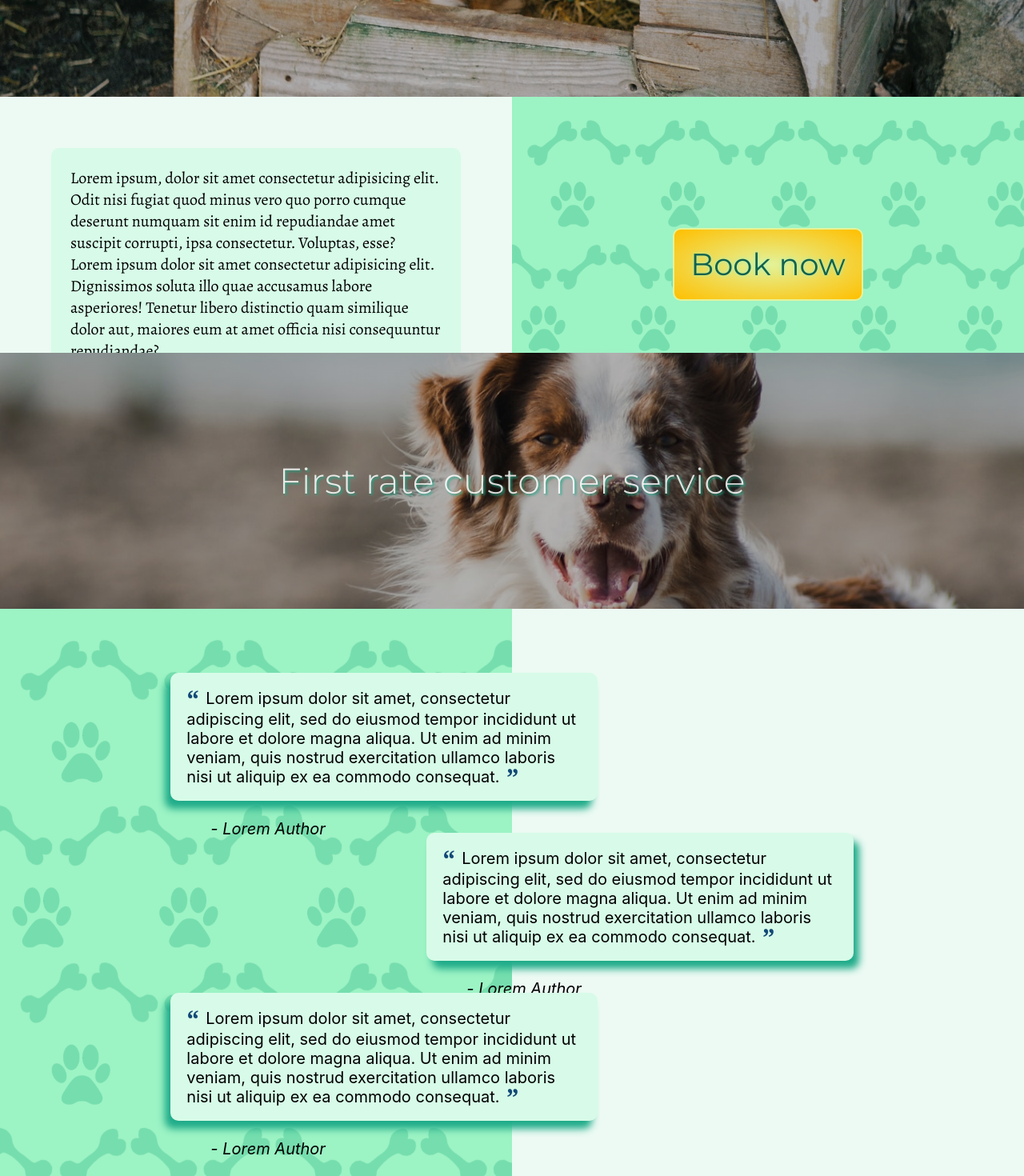
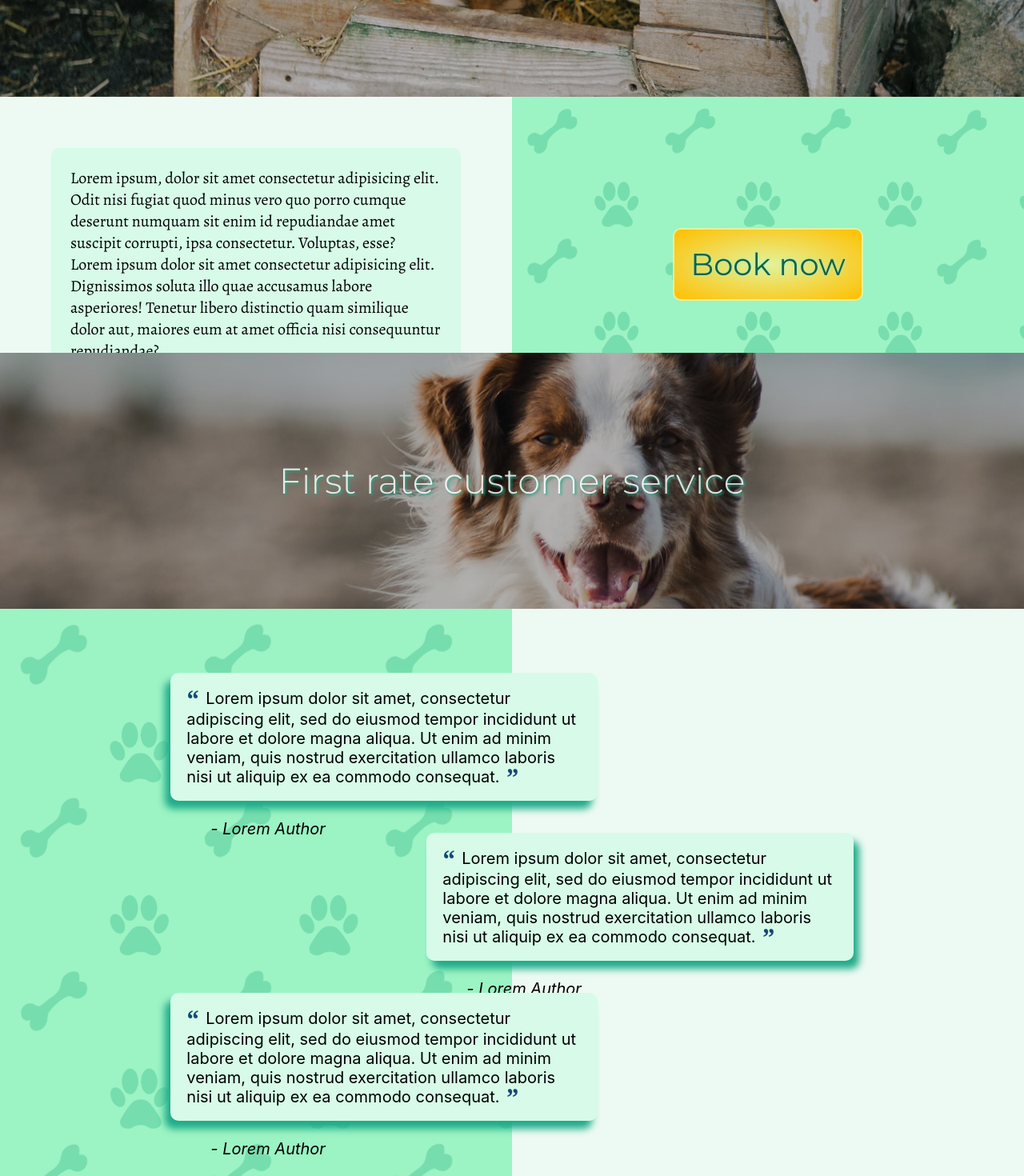
Before and after one commit to Velocima/green-lawns, a React (Create React App) app: page / in a window 1280 px wide. Shown: the part 360-1830 px from the top of the page at 80% size. Built offline with nearby package versions, Linux system fonts and the light colour scheme.

Commit message:
texture updated to sparser version

```diff
--- a/src/css/landing.css
+++ b/src/css/landing.css
@@ -63,7 +63,7 @@
       align-items: center;
       width: 100%;
       height: 100%;
-      background: url("../images/doggo-background-texture.png");
+      background: url("../images/doggo-background-texture-2.png");
       background-repeat: no-repeat;
       background-size: 150%; }
       .landing-container .description .call-to-action a {
--- a/src/css/review.css
+++ b/src/css/review.css
@@ -33,7 +33,7 @@
       width: 100%;
       height: 100%;
       grid-area: 1 / 1 / span 5 / span 4;
-      background: url("../images/doggo-background-texture.png");
+      background: url("../images/doggo-background-texture-2.png");
       background-repeat: no-repeat;
       background-size: cover; }
     .reviews .reviews-container .review {
--- a/src/scss/landing.scss
+++ b/src/scss/landing.scss
@@ -71,7 +71,7 @@
 			align-items: center;
 			width: 100%;
 			height: 100%;
-			background: url('../images/doggo-background-texture.png');
+			background: url('../images/doggo-background-texture-2.png');
 			background-repeat: no-repeat;
 			background-size: 150%;
 			a {
--- a/src/scss/review.scss
+++ b/src/scss/review.scss
@@ -35,7 +35,7 @@
 			width: 100%;
 			height: 100%;
 			grid-area: 1 / 1 / span 5 / span 4;
-			background: url('../images/doggo-background-texture.png');
+			background: url('../images/doggo-background-texture-2.png');
 			background-repeat: no-repeat;
 			background-size: cover;
 		}
```
